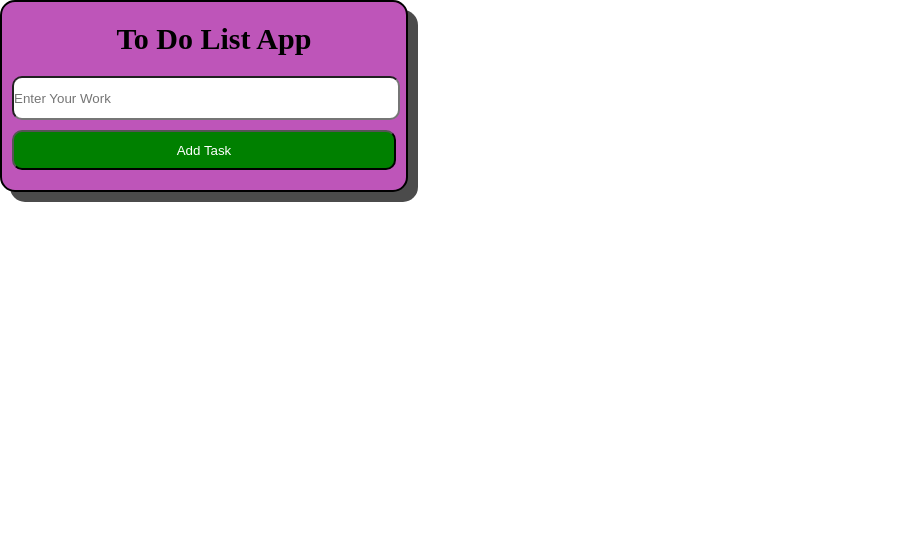
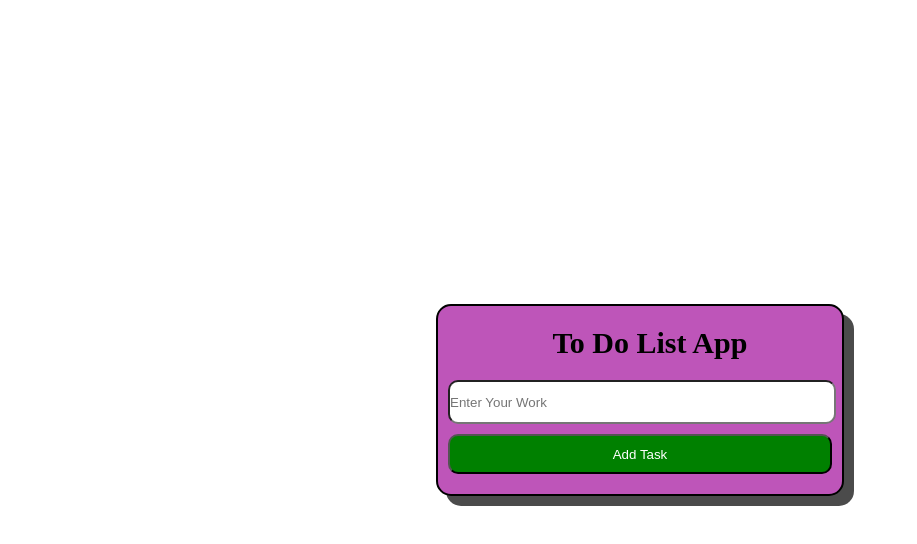
Before and after one commit to piyushkirtnya/task-reminder, a plain HTML site: page index.html in a window 1280 px wide. Shown: the whole page, without its empty margins (0-917 px from the left). Drawn offline with Linux system fonts and the light colour scheme.

Commit message:
Update style.css

```diff
--- a/style.css
+++ b/style.css
@@ -1,15 +1,15 @@
 *{
     margin: 0px;
     padding: 0px;
-}
+    /* display: flex; */
 }
 
 body{
     display: flex;
     justify-content: center;
     align-items: center;
-    height: 100vh;
-    margin: 0;
+    height: 100vh; /* Full viewport height */
+    margin: 0; /* Remove default margin */
 }
 .main{
     border: 2px solid black;
@@ -20,7 +20,7 @@ body{
     row-gap: 10px;
     background-color: rgb(190, 85, 185);
     padding: 10px;
-    box-shadow: 10px 10px rgba(0, 0, 0, 0.705)
+    box-shadow: 10px 10px rgba(0, 0, 0, 0.705);
 }
 h3{
     margin: 10px;
```
